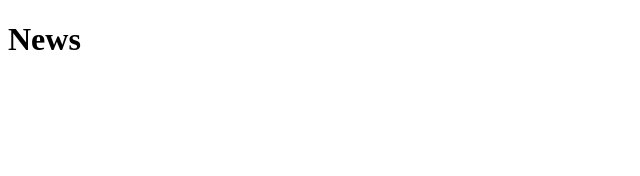
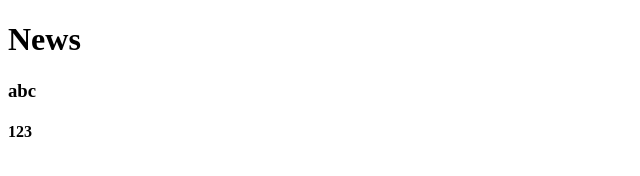
Before and after one commit to cuong-rgb/duan3, a plain HTML site: page new1.html in a window 1280 px wide. Shown: the full height of the page, 0-640 px from the left. Drawn offline with Linux system fonts and the light colour scheme.

Commit message:
Được sửa lần 2

```diff
--- a/new1.html
+++ b/new1.html
@@ -7,5 +7,7 @@
   </head>
   <body>
     <h1>News</h1>
+    <h3>abc</h3>
+    <h4>123</h4>
   </body>
 </html>
```
